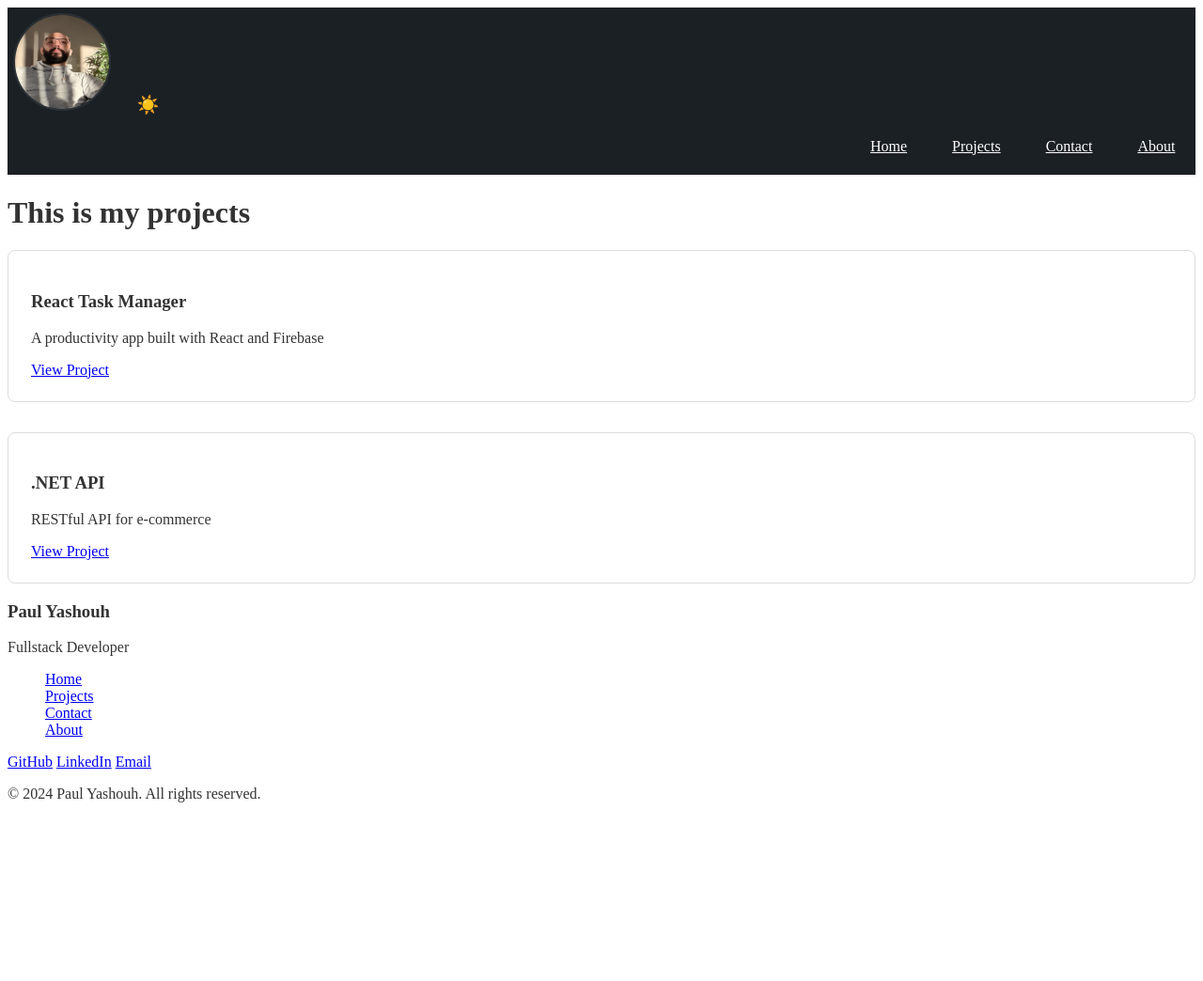
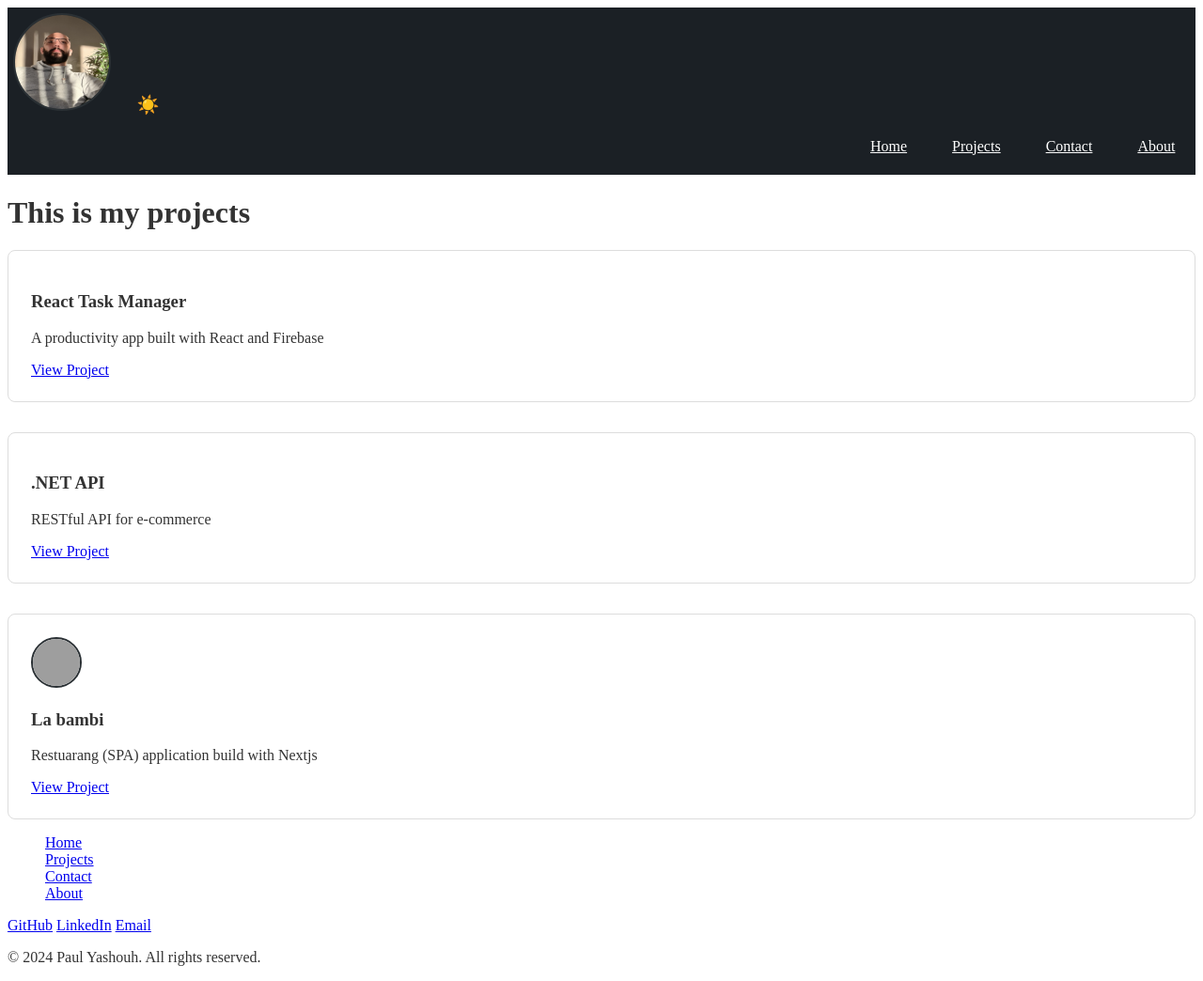
Before and after one commit to payamaya/payamaya.github.io, a Jekyll site: the page built from projects.md, in a window 1280 px wide and 1044 px high. Shown: the whole window at 94% size. Built offline with Jekyll 4.4.1, drawn with Linux system fonts in a browser that asks for light colours; grey boxes are pictures that could not be loaded.

Commit message:
add image to each project

```diff
--- a/_data/projects.yml
+++ b/_data/projects.yml
@@ -7,3 +7,9 @@
   description: 'RESTful API for e-commerce'
   url: '/projects/dotnet-api'
   tags: ['c#', '.net']
+
+- name: 'La bambi'
+  description: 'Restuarang (SPA) application build with Nextjs'
+  url: '/https://labambi.se'
+  image: '/assets/images/opengraph-image.png'
+  tags: ['Nextjs', 'Tailwind CSS']
--- a/_includes/footer.html
+++ b/_includes/footer.html
@@ -1,12 +1,5 @@
 <footer class="site-footer">
   <div class="footer-content">
-    <div class="footer-profile">
-      <div class="footer-info">
-        <h3>Paul Yashouh</h3>
-        <p>Fullstack Developer</p>
-      </div>
-    </div>
-
     <div class="footer-nav">
       <ul class="footer-menu">
         {% for item in site.data.navigation.main %}
@@ -18,7 +11,6 @@
         {% endfor %}
       </ul>
     </div>
-
     <div class="footer-social">
       <a href="https://github.com/payamaya/" target="_blank" class="social-link">GitHub</a>
       <a href="https://www.linkedin.com/in/payamaya/" target="_blank" class="social-link">LinkedIn</a>
--- a/_includes/projects.html
+++ b/_includes/projects.html
@@ -1,6 +1,9 @@
 <div class="projects">
   {% for project in site.data.projects %}
   <div class="project-card">
+    {% if project.image %}
+    <img src="{{ project.image | relative_url }}" alt="{{ project.name }} preview">
+    {% endif %}
     <h3>{{ project.name }}</h3>
     <p>{{ project.description }}</p>
     <a href="{{ project.url }}">View Project</a>
```
Also changed, not shown: index.md (+0 -1 lines), projects/task-manager.md (added, +7 -0 lines).
